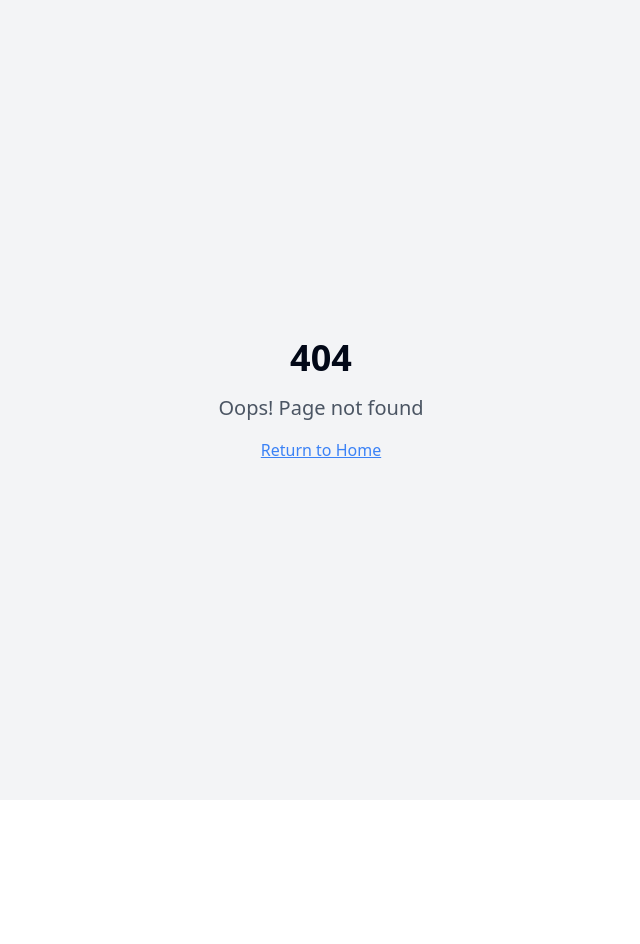
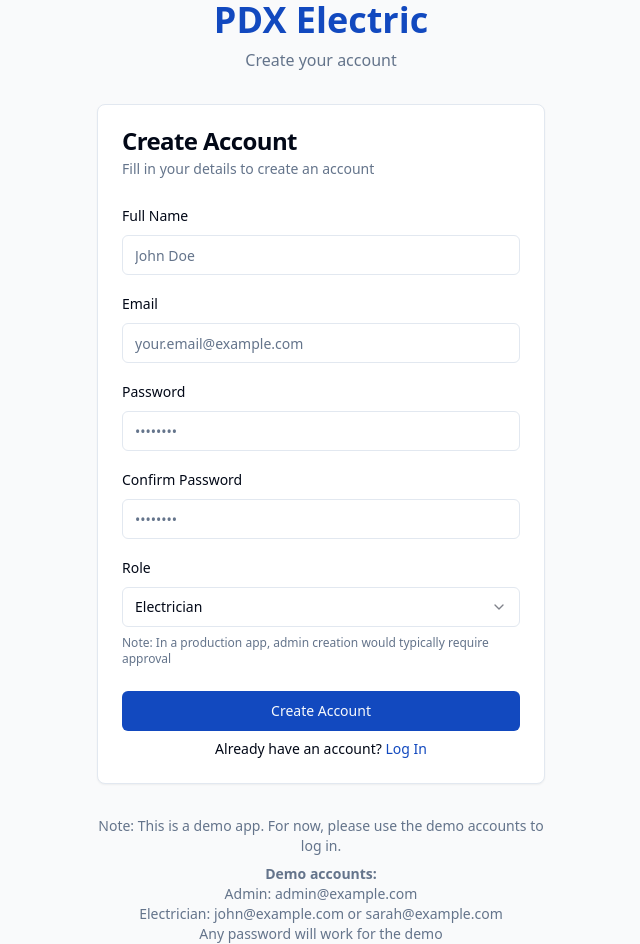
Before and after one commit to MitchDP/spark-shift-reveal, a React (Vite) app: page /register in a window 1280 px wide. Before the commit this address had no page. Shown: the whole page, without its empty margins (319-959 px from the left). Before the commit the page ends 800 px from the top, so only its background shows below. Built offline with nearby package versions, Linux system fonts and the light colour scheme.

Commit message:
feat: Add account creation functionality
Adds the ability to create an account.

```diff
--- a/src/App.tsx
+++ b/src/App.tsx
@@ -3,15 +3,15 @@ import { Toaster } from "@/components/ui/toaster";
 import { Toaster as Sonner } from "@/components/ui/sonner";
 import { TooltipProvider } from "@/components/ui/tooltip";
 import { QueryClient, QueryClientProvider } from "@tanstack/react-query";
-import { BrowserRouter, Routes, Route } from "react-router-dom";
+import { BrowserRouter, Routes, Route, Navigate } from "react-router-dom";
 import { AuthProvider } from "./contexts/AuthContext";
 import { JobProvider } from "./contexts/JobContext";
 import ProtectedRoute from "./components/ProtectedRoute";
-import LandingPage from "./pages/LandingPage";
 import Login from "./pages/Login";
 import AdminDashboard from "./pages/AdminDashboard";
 import ElectricianDashboard from "./pages/ElectricianDashboard";
 import NotFound from "./pages/NotFound";
+import Register from "./pages/Register";
 
 const queryClient = new QueryClient();
 
@@ -24,8 +24,9 @@ const App = () => (
         <AuthProvider>
           <JobProvider>
             <Routes>
-              <Route path="/" element={<LandingPage />} />
-              <Route path="/login" element={<Login />} />
+              <Route path="/" element={<Login />} />
+              <Route path="/login" element={<Navigate to="/" replace />} />
+              <Route path="/register" element={<Register />} />
               <Route
                 path="/admin"
                 element={
--- a/src/contexts/AuthContext.tsx
+++ b/src/contexts/AuthContext.tsx
@@ -19,6 +19,8 @@ interface AuthContextType {
   login: (email: string, password: string) => Promise<void>;
   logout: () => void;
   isAdmin: () => boolean;
+  // In a real app, we would implement the register function
+  // register: (name: string, email: string, password: string, role: UserRole) => Promise<void>;
 }
 
 // Mock users for demonstration
@@ -94,11 +96,19 @@ export const AuthProvider: React.FC<{ children: React.ReactNode }> = ({ children
     }
   };
 
+  // In a real app, we would implement the register function
+  /*
+  const register = async (name: string, email: string, password: string, role: UserRole) => {
+    // Implementation would typically involve API calls to create a user in a database
+    // For now, we're just showing a placeholder
+  };
+  */
+
   const logout = () => {
     setUser(null);
     localStorage.removeItem("user");
     toast.info("You have been logged out");
-    navigate("/login");
+    navigate("/");
   };
 
   const isAdmin = () => {
--- a/src/pages/Login.tsx
+++ b/src/pages/Login.tsx
@@ -5,6 +5,7 @@ import { Button } from "@/components/ui/button";
 import { Input } from "@/components/ui/input";
 import { Label } from "@/components/ui/label";
 import { Card, CardContent, CardDescription, CardFooter, CardHeader, CardTitle } from "@/components/ui/card";
+import { Link } from "react-router-dom";
 
 const Login = () => {
   const [email, setEmail] = useState("");
@@ -56,7 +57,7 @@ const Login = () => {
                 />
               </div>
             </CardContent>
-            <CardFooter>
+            <CardFooter className="flex-col space-y-2">
               <Button
                 type="submit"
                 className="w-full"
@@ -64,6 +65,12 @@ const Login = () => {
               >
                 {loading ? "Logging in..." : "Log In"}
               </Button>
+              <p className="text-sm text-center mt-2">
+                Don't have an account?{" "}
+                <Link to="/register" className="text-primary font-medium hover:underline">
+                  Create Account
+                </Link>
+              </p>
             </CardFooter>
           </form>
         </Card>
--- /dev/null
+++ b/src/pages/Register.tsx
@@ -0,0 +1,181 @@
+
+import React, { useState } from "react";
+import { Link, useNavigate } from "react-router-dom";
+import { Button } from "@/components/ui/button";
+import { Input } from "@/components/ui/input";
+import { Label } from "@/components/ui/label";
+import { Card, CardContent, CardDescription, CardFooter, CardHeader, CardTitle } from "@/components/ui/card";
+import { Select, SelectContent, SelectItem, SelectTrigger, SelectValue } from "@/components/ui/select";
+import { toast } from "sonner";
+import { useAuth } from "../contexts/AuthContext";
+
+const Register = () => {
+  const [name, setName] = useState("");
+  const [email, setEmail] = useState("");
+  const [password, setPassword] = useState("");
+  const [confirmPassword, setConfirmPassword] = useState("");
+  const [role, setRole] = useState("electrician");
+  const [isSubmitting, setIsSubmitting] = useState(false);
+  const navigate = useNavigate();
+  const { user } = useAuth();
+
+  // If user is already logged in, redirect to appropriate page
+  React.useEffect(() => {
+    if (user) {
+      if (user.role === "admin") {
+        navigate("/admin");
+      } else {
+        navigate("/electrician");
+      }
+    }
+  }, [user, navigate]);
+
+  const handleSubmit = async (e: React.FormEvent) => {
+    e.preventDefault();
+
+    // Form validation
+    if (password !== confirmPassword) {
+      toast.error("Passwords don't match");
+      return;
+    }
+
+    if (password.length < 6) {
+      toast.error("Password must be at least 6 characters");
+      return;
+    }
+
+    setIsSubmitting(true);
+
+    try {
+      // Since we're using mock authentication for now, we'll just show a success message
+      toast.success("Account registered successfully! This is a demo, please use the demo accounts to log in.");
+
+      // In a real implementation, we would create the account in the backend
+      // await createAccount(name, email, password, role);
+
+      // Redirect to login page
+      navigate("/");
+    } catch (error) {
+      toast.error("Error creating account: " + (error as Error).message);
+    } finally {
+      setIsSubmitting(false);
+    }
+  };
+
+  return (
+    <div className="min-h-screen flex items-center justify-center bg-gray-50 px-4">
+      <div className="w-full max-w-md">
+        <div className="text-center mb-8">
+          <h1 className="text-4xl font-bold text-primary">PDX Electric</h1>
+          <p className="text-muted-foreground mt-2">Create your account</p>
+        </div>
+
+        <Card>
+          <CardHeader>
+            <CardTitle>Create Account</CardTitle>
+            <CardDescription>
+              Fill in your details to create an account
+            </CardDescription>
+          </CardHeader>
+          <form onSubmit={handleSubmit}>
+            <CardContent className="space-y-4">
+              <div className="space-y-2">
+                <Label htmlFor="name">Full Name</Label>
+                <Input
+                  id="name"
+                  placeholder="John Doe"
+                  value={name}
+                  onChange={(e) => setName(e.target.value)}
+                  required
+                />
+              </div>
+
+              <div className="space-y-2">
+                <Label htmlFor="email">Email</Label>
+                <Input
+                  id="email"
+                  type="email"
+                  placeholder="your.email@example.com"
+                  value={email}
+                  onChange={(e) => setEmail(e.target.value)}
+                  required
+                />
+              </div>
+
+              <div className="space-y-2">
+                <Label htmlFor="password">Password</Label>
+                <Input
+                  id="password"
+                  type="password"
+                  placeholder="••••••••"
+                  value={password}
+                  onChange={(e) => setPassword(e.target.value)}
+                  required
+                />
+              </div>
+
+              <div className="space-y-2">
+                <Label htmlFor="confirmPassword">Confirm Password</Label>
+                <Input
+                  id="confirmPassword"
+                  type="password"
+                  placeholder="••••••••"
+                  value={confirmPassword}
+                  onChange={(e) => setConfirmPassword(e.target.value)}
+                  required
+                />
+              </div>
+
+              <div className="space-y-2">
+                <Label htmlFor="role">Role</Label>
+                <Select
+                  value={role}
+                  onValueChange={setRole}
+                >
+                  <SelectTrigger>
+                    <SelectValue placeholder="Select a role" />
+                  </SelectTrigger>
+                  <SelectContent>
+                    <SelectItem value="electrician">Electrician</SelectItem>
+                    <SelectItem value="admin">Admin</SelectItem>
+                  </SelectContent>
+                </Select>
+                <p className="text-xs text-muted-foreground mt-1">
+                  Note: In a production app, admin creation would typically require approval
+                </p>
+              </div>
+            </CardContent>
+
+            <CardFooter className="flex-col space-y-2">
+              <Button
+                type="submit"
+                className="w-full"
+                disabled={isSubmitting}
+              >
+                {isSubmitting ? "Creating Account..." : "Create Account"}
+              </Button>
+              <p className="text-sm text-center mt-2">
+                Already have an account?{" "}
+                <Link to="/" className="text-primary font-medium hover:underline">
+                  Log In
+                </Link>
+              </p>
+            </CardFooter>
+          </form>
+        </Card>
+
+        <div className="mt-8 text-center text-sm text-muted-foreground">
+          <p>Note: This is a demo app. For now, please use the demo accounts to log in.</p>
+          <div className="mt-2">
+            <p className="font-semibold">Demo accounts:</p>
+            <p>Admin: admin@example.com</p>
+            <p>Electrician: john@example.com or sarah@example.com</p>
+          </div>
+          <p>Any password will work for the demo</p>
+        </div>
+      </div>
+    </div>
+  );
+};
+
+export default Register;
```
